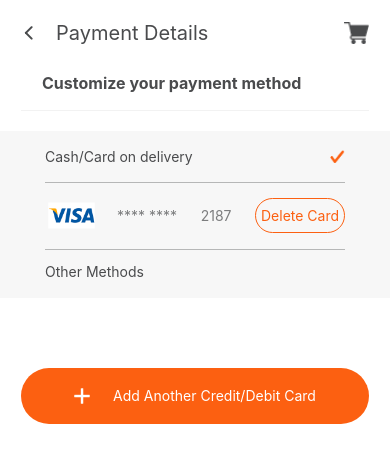
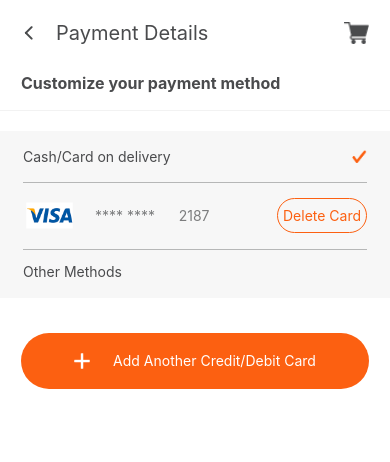
Before and after one commit to MrezaVasebi/rn_meal_monkey, a React Native app: screen / in a window 390 px wide. Shown: the top 462 px of the page. Built offline with nearby package versions, Linux system fonts and the light colour scheme.

Commit message:
added: paymentDetails completed

```diff
--- a/components/PageHeader.tsx
+++ b/components/PageHeader.tsx
@@ -26,7 +26,7 @@ export default PageHeader;
 
 const styles = StyleSheet.create({
   headerContainer: {
-    marginTop: 20,
+    paddingBottom: 10,
     flexDirection: "row",
     justifyContent: "space-between",
   },
--- /dev/null
+++ b/components/buttons/SwitchButton.tsx
@@ -0,0 +1,44 @@
+import React, { memo } from "react";
+import { StyleSheet, TouchableOpacity, View } from "react-native";
+import { AppRadius, appColors } from "../../utils";
+
+interface ISwitchButton {
+  btnStyle?: {};
+  isSelected: boolean;
+  onPress: () => void;
+}
+
+const SwitchButton = (props: ISwitchButton) => {
+  let { isSelected, onPress, btnStyle } = props;
+
+  let style: object = {};
+  if (isSelected)
+    style = { right: 0, top: -2, backgroundColor: appColors.orange };
+  else style = { left: 0, top: -2, backgroundColor: "#C1C1C1" };
+
+  return (
+    <TouchableOpacity
+      onPress={onPress}
+      style={{ ...styles.btnStyle, ...btnStyle }}
+    >
+      <View style={{ ...styles.circleStyle, ...style }} />
+    </TouchableOpacity>
+  );
+};
+
+export default memo(SwitchButton);
+
+const styles = StyleSheet.create({
+  btnStyle: {
+    width: 33,
+    height: 17,
+    borderRadius: AppRadius.xl,
+    backgroundColor: appColors.grey,
+  },
+  circleStyle: {
+    width: 20,
+    height: 20,
+    borderRadius: 10,
+    position: "absolute",
+  },
+});
--- a/components/buttons/index.tsx
+++ b/components/buttons/index.tsx
@@ -1,6 +1,7 @@
 import AppButton from "./AppButton";
 import ButtonWithIcon from "./ButtonWithIcon";
 import FillButton from "./FillButton";
+import SwitchButton from "./SwitchButton";
 import TextButton from "./TextButton";
 
-export { AppButton, ButtonWithIcon, FillButton, TextButton };
+export { AppButton, ButtonWithIcon, FillButton, SwitchButton, TextButton };
--- a/components/inputs/AppInput.tsx
+++ b/components/inputs/AppInput.tsx
@@ -31,6 +31,7 @@ const AppInput = (props: TextInputProps & IAppInput) => {
       secureTextEntry={props.secureTextEntry}
       placeholderTextColor={appColors.placeholder}
       style={{ ...styles.style, ...customStyle, ...props.inputStyle }}
+      // style={{ ...styles.style }}
     />
   );
 };
--- a/modules/handleIcons.tsx
+++ b/modules/handleIcons.tsx
@@ -29,6 +29,7 @@ export function handleIcons(iconName: string) {
     check: require("../assets/icons/check.png"),
     visa: require("../assets/icons/visa.png"),
     add: require("../assets/icons/add.png"),
+    close: require("../assets/icons/close.png"),
 
     // img
     food_one: require("../assets/img/food_one.png"),
--- a/screens/bottom-tab/more/PaymentDetails.tsx
+++ b/screens/bottom-tab/more/PaymentDetails.tsx
@@ -1,4 +1,4 @@
-import React from "react";
+import React, { useState } from "react";
 import { StyleSheet, View } from "react-native";
 import {
   PageHeaderWithReturn,
@@ -8,8 +8,11 @@ import {
 import { AppButton, TextButton } from "../../../components/buttons";
 import { AppText } from "../../../components/texts";
 import { appColors } from "../../../utils";
+import { AddCreditModal } from "../../modals";
 
 const PaymentDetails = () => {
+  const [showModal, setShowModal] = useState<boolean>(false);
+
   return (
     <RootScreen root={styles.root}>
       <PageHeaderWithReturn label="Payment Details" />
@@ -68,7 +71,10 @@ const PaymentDetails = () => {
       </View>
 
       <View style={styles.anotherStyleContainer}>
-        <AppButton btnStyle={styles.btnAnotherStyle}>
+        <AppButton
+          onPress={() => setShowModal(true)}
+          btnStyle={styles.btnAnotherStyle}
+        >
           <WrapIcon
             height={16}
             width={16}
@@ -82,6 +88,8 @@ const PaymentDetails = () => {
           />
         </AppButton>
       </View>
+
+      {showModal && <AddCreditModal onPress={() => setShowModal(false)} />}
     </RootScreen>
   );
 };
@@ -93,7 +101,7 @@ const styles = StyleSheet.create({
   containerStyle: {
     marginTop: 28,
     marginBottom: 20,
-    paddingHorizontal: 21,
+    // paddingHorizontal: 21,
   },
   lblDesc: {
     fontSize: 16,
@@ -112,7 +120,7 @@ const styles = StyleSheet.create({
     elevation: 2,
     paddingVertical: 26,
     alignItems: "center",
-    paddingHorizontal: 45,
+    paddingHorizontal: 23,
     justifyContent: "center",
     backgroundColor: "#F7F7F7",
   },
@@ -140,7 +148,7 @@ const styles = StyleSheet.create({
     justifyContent: "center",
   },
   cartBottom: { alignSelf: "stretch", marginTop: 13 },
-  anotherStyleContainer: { marginHorizontal: 21, marginTop: 70 },
+  anotherStyleContainer: { marginHorizontal: 21, marginTop: 35 },
   btnAnotherStyle: {
     width: "100%",
     borderWidth: 0,
--- /dev/null
+++ b/screens/modals/AddCreditModal.tsx
@@ -0,0 +1,165 @@
+import React from "react";
+import {
+  Modal,
+  ScrollView,
+  StyleSheet,
+  TouchableOpacity,
+  View,
+} from "react-native";
+import { WrapIcon } from "../../components";
+import { AppButton, SwitchButton } from "../../components/buttons";
+import AppInput from "../../components/inputs/AppInput";
+import { AppText } from "../../components/texts";
+import { appColors } from "../../utils";
+
+const AddCreditModal = ({ onPress }: { onPress: () => void }) => {
+  return (
+    <Modal transparent statusBarTranslucent animationType="fade">
+      <View style={styles.root}>
+        <View style={styles.innerStyle}>
+          <ScrollView
+            contentContainerStyle={{ flexGrow: 1, paddingBottom: 15 }}
+            showsVerticalScrollIndicator={false}
+          >
+            <View style={styles.headerStyle}>
+              <View style={{ alignItems: "flex-end" }}>
+                <TouchableOpacity onPress={onPress} activeOpacity={0.5}>
+                  <WrapIcon iconName="close" height={12} width={12} />
+                </TouchableOpacity>
+              </View>
+
+              <AppText
+                label="Add Credit/Debit Card"
+                lblStyle={styles.titleStyle}
+              />
+            </View>
+
+            <View style={styles.line} />
+
+            <AppInput
+              isUsedWidth={false}
+              placeholder="Card Number"
+              inputStyle={{ marginVertical: 19 }}
+            />
+
+            <View style={styles.expireContent}>
+              <AppText
+                label="Expiry"
+                lblStyle={{ color: appColors.darkPlus }}
+              />
+
+              <View style={styles.expiryContainer}>
+                <AppInput
+                  placeholder="MM"
+                  inputStyle={{
+                    ...styles.expireInputStyle,
+                    marginRight: 29,
+                    paddingLeft: 0,
+                  }}
+                />
+                <AppInput
+                  placeholder="YY"
+                  inputStyle={{ ...styles.expireInputStyle, paddingLeft: 0 }}
+                />
+              </View>
+            </View>
+
+            <View style={{ marginTop: 19 }}>
+              {["Security Code", "First Name", "Last Name"].map((el, index) => {
+                return (
+                  <AppInput
+                    key={index}
+                    placeholder={el}
+                    inputStyle={{ width: "100%", marginBottom: 19 }}
+                  />
+                );
+              })}
+            </View>
+
+            <View style={styles.radioStyle}>
+              <AppText label="You can remove this card at anytime" />
+
+              <SwitchButton isSelected={true} onPress={() => {}} />
+            </View>
+
+            <View style={styles.anotherStyleContainer}>
+              <AppButton btnStyle={styles.btnAnotherStyle}>
+                <WrapIcon
+                  height={16}
+                  width={16}
+                  iconName="add"
+                  tintColor={appColors.white}
+                />
+
+                <AppText
+                  label="Add Card"
+                  lblStyle={{ color: appColors.white, marginLeft: 23 }}
+                />
+              </AppButton>
+            </View>
+          </ScrollView>
+        </View>
+      </View>
+    </Modal>
+  );
+};
+
+export default AddCreditModal;
+
+const styles = StyleSheet.create({
+  root: {
+    flex: 1,
+    justifyContent: "flex-end",
+    backgroundColor: "rgba(0,0,0,.5)",
+  },
+  innerStyle: {
+    width: "100%",
+    height: "80%",
+    overflow: "hidden",
+    paddingHorizontal: 23,
+    borderTopLeftRadius: 18,
+    borderTopRightRadius: 18,
+    backgroundColor: appColors.white,
+  },
+  headerStyle: {
+    marginTop: 13.5,
+  },
+  titleStyle: { color: appColors.darkPlus, fontSize: 14, fontWeight: "bold" },
+  line: {
+    height: 1,
+    width: "100%",
+    marginTop: 16.5,
+    backgroundColor: appColors.grey,
+  },
+  expireContent: {
+    flexDirection: "row",
+    alignItems: "center",
+    justifyContent: "space-between",
+  },
+  expiryContainer: {
+    flexDirection: "row",
+    alignItems: "center",
+    justifyContent: "center",
+  },
+  expireInputStyle: {
+    width: 103,
+    height: 56,
+    textAlign: "center",
+  },
+  radioStyle: {
+    marginTop: 20,
+    paddingRight: 1,
+    alignItems: "center",
+    flexDirection: "row",
+    justifyContent: "space-between",
+  },
+  anotherStyleContainer: { marginTop: 38 },
+  btnAnotherStyle: {
+    width: "100%",
+    borderWidth: 0,
+    alignItems: "center",
+    flexDirection: "row",
+    justifyContent: "center",
+    backgroundColor: appColors.orange,
+  },
+});
--- /dev/null
+++ b/screens/modals/index.tsx
@@ -0,0 +1,3 @@
+import AddCreditModal from "./AddCreditModal";
+
+export { AddCreditModal };
```
Also changed, not shown: screens/bottom-tab/profile/Profile.tsx (+9 -9 lines), assets/icons/close.png (added).
